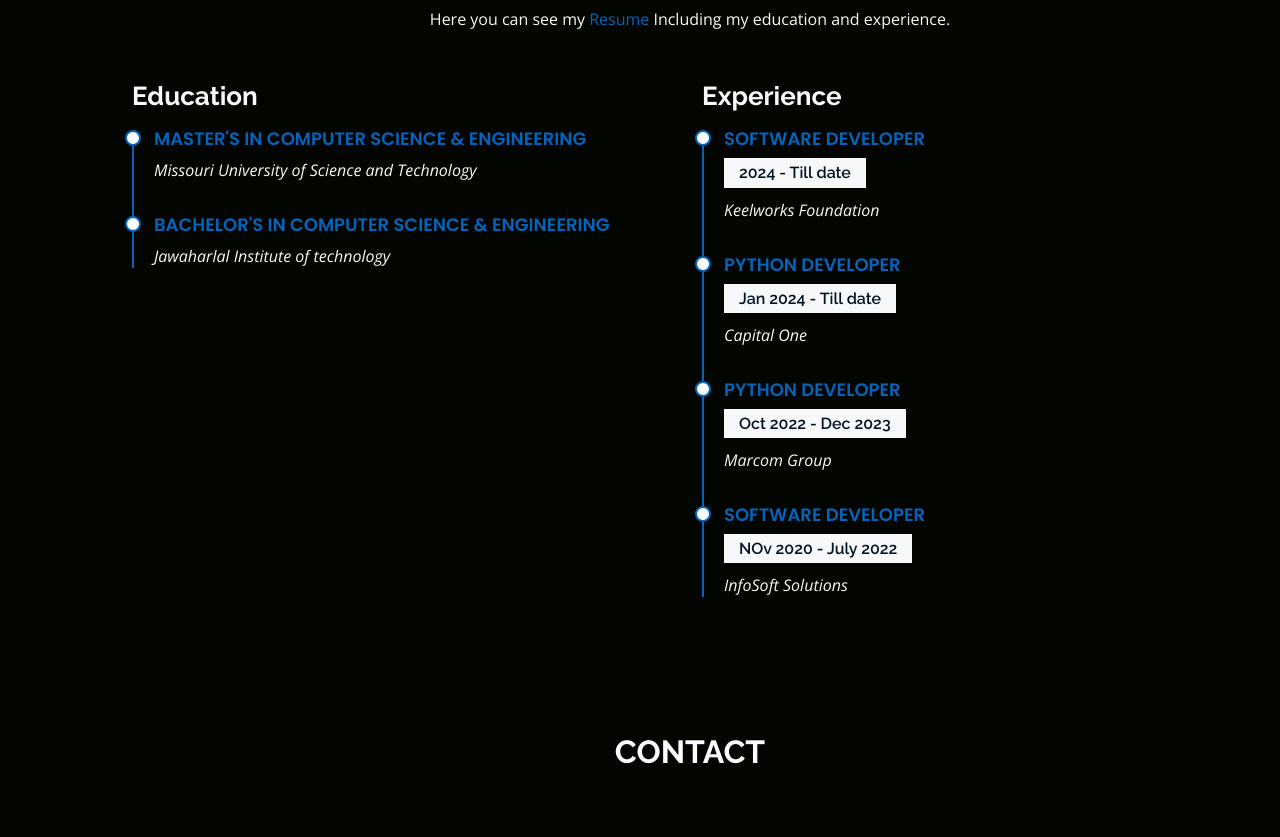
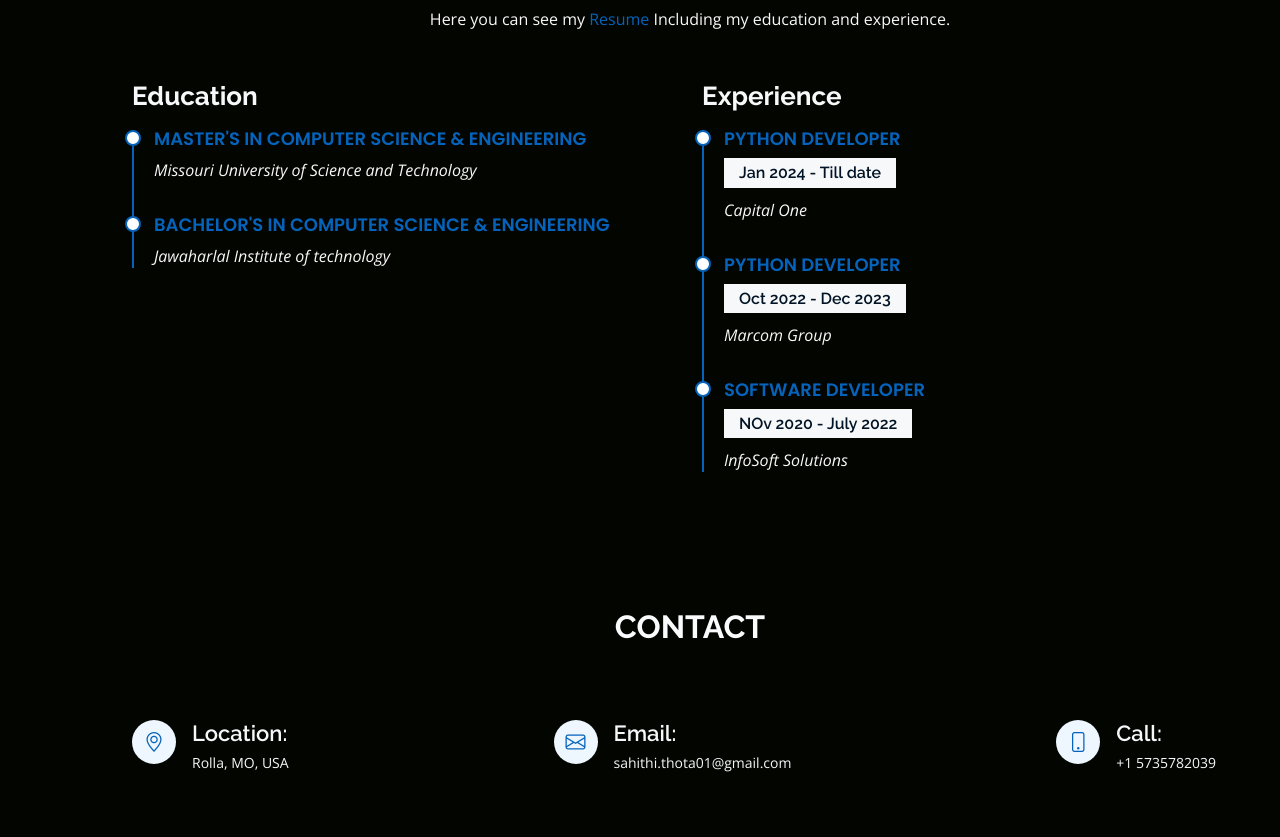
Before and after one commit to thotasahithi/Portfolio, a plain HTML site: page index.html in a window 1280 px wide. Shown: the part 2540-3377 px from the top of the page. Drawn offline with nearby package versions, Linux system fonts and the light colour scheme; animation ran at ten frames a second.

Commit message:
Update index.html

```diff
--- a/index.html
+++ b/index.html
@@ -233,12 +233,7 @@
 
               <div class="col-lg-6">
                 <h3 class="resume-title">Experience</h3>
-                <div class="resume-item">
-                  <h4>Software Developer</h4>
-                  <h5>2024 - Till date</h5>
-                  <p><em>Keelworks Foundation</em></p>
 
-                </div>
                 <div class="resume-item">
                   <h4>Python Developer</h4>
                   <h5>Jan 2024 - Till date</h5>
```
